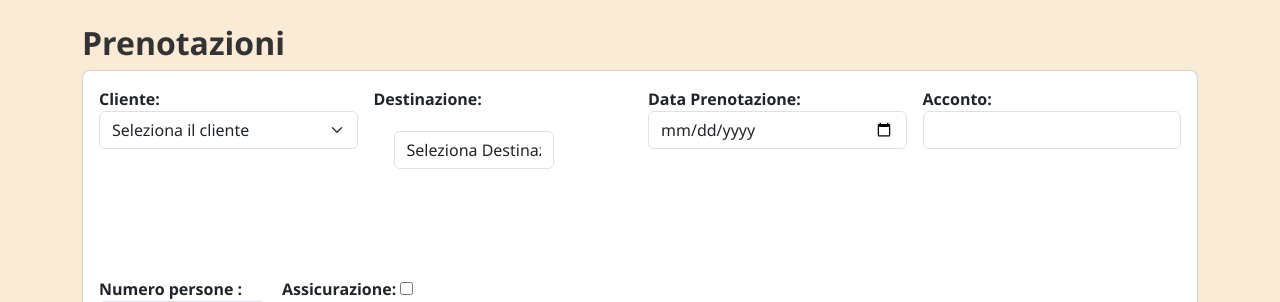
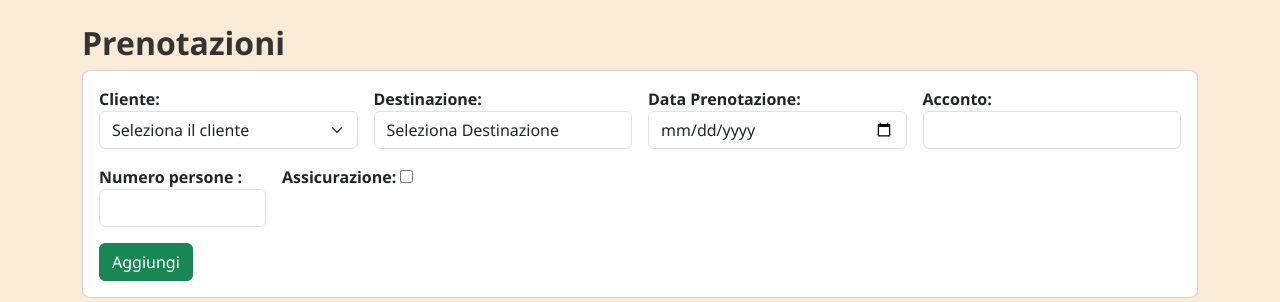
Before and after one commit to chiaratanzi00/DB_MYSQL_PHP, a PHP site: page /prenotazioni.php in a window 1280 px wide. Shown: the part 76-378 px from the top of the page. Run offline with PHP 8.4, Linux system fonts and the light colour scheme; data that the repository does not hold is empty.

Commit message:
modifiche

```diff
--- a/TRIP_AGENCY/prenotazioni.php
+++ b/TRIP_AGENCY/prenotazioni.php
@@ -2,8 +2,7 @@
     include 'header.php';
     include 'db.php';
 
-
-    //Logica per impaginazione
+    //------ Logica per impaginazione
     $perPagina = 10;  // n elementi mostrati per pagina
     $page = isset($_GET['page']) ? max(1, intval($_GET['page'])) : 1;
     $offset = ($page - 1) * $perPagina;
@@ -14,8 +13,7 @@
     $destinazioni = $conn->query("SELECT id, citta, paese FROM destinazioni");
 
 
-
-    //LOGICA DI AGGIUNTA
+    //------ LOGICA DI AGGIUNTA
     //chiamata POST che prende il gancio del bottone aggiugi del form, prendendo i valori inseriti nei vari campi
     if($_SERVER["REQUEST_METHOD"] === "POST" && isset($_POST['aggiungi'])){
 
@@ -30,18 +28,13 @@
 
     echo "<div class='alert alert-success'>Prenotazione Aggiunta!</div>";
 
-
     }
 
 
-
-
-
-    //LOGICA DI MODIFICA
+    //------ LOGICA DI MODIFICA
     $prenotazione_modifica = null;
 
     if (isset($_GET['modifica'])){
-
 
         $res = $conn->query("SELECT * FROM prenotazioni WHERE id = " . intval($_GET['modifica']));
 
@@ -50,10 +43,7 @@
     }
 
 
-
-
-
-    //MODIFICA DEL DATO, SALVATAGGIO
+    //------ MODIFICA DEL DATO, SALVATAGGIO
     if($_SERVER["REQUEST_METHOD"] === "POST" && isset($_POST['salva_modifica'])){
 
         //PREPARE
@@ -67,10 +57,7 @@
     }
 
 
-
-
-
-    //CANCELLAZIONE CLIENTE
+    //------ CANCELLAZIONE CLIENTE
     if(isset($_GET['elimina'])){
 
         $id = intval($_GET['elimina']);
@@ -87,8 +74,6 @@
     //QUERY PER ordinare i dati in modo DECRESCENTE IMPAGINATI PER valore di "$perPagina"
     //$result = $conn->query("SELECT * FROM prenotazioni ORDER BY id ASC LIMIT $perPagina OFFSET $offset");
 
-
-
     //QUERY ASSOCIAZIONE JOIN TRA LE DUE TABELLE
 
     $stmt = $conn->prepare("SELECT p.id, c.nome, c.cognome, d.citta, d.paese, p.dataprenotazione, p.numero_persone, p.acconto, p.assicurazione
@@ -101,11 +86,7 @@
     $stmt->execute();
     $result = $stmt->get_result();
 
-
-
  ?>
-
-
 
 
 
@@ -137,7 +118,7 @@
 
                     <div class="col-md-3">
                         <label style="font-weight: 600;" for="">Destinazione: </label>
-                        <div class="wrapper">
+
                             <select name="id_destinazione" class="form-control" onfocus='this.size=3;' onblur='this.size=1;' onchange='this.size=1; this.blur();' required>
 
                                 <option value="">Seleziona Destinazione</option>
@@ -145,15 +126,12 @@
 
                                     <option value="<?= $d['id'] ?>"><?= $d['citta'] . ' ' . $d['paese'] ?></option>
 
-
-
                                 <?php endwhile; ?>
                             </select>
-                        </div>
+
 
 
                     </div>
-
 
 
                     <div class="col-md-3">
@@ -175,7 +153,6 @@
                     </div>
 
 
-
                     <div class="col-md-2">
                         <label style="font-weight: 600;" for="">Numero persone : </label>
                         <input type="number" min ="1" name="numero_persone" class="form-control" placeholder=""
@@ -186,16 +163,12 @@
                     </div>
 
 
-
                     <div class="col-md-2">
                         <label style="font-weight: 600;" for="">Assicurazione: </label>
 
                         <!--Logica ternaria dato assicurazione booleano/ tinyInt su Mysql trattato come int in php-->
                         <input type="checkbox"  name="assicurazione"
-
-
                         value="1" <?= ($prenotazione_modifica['assicurazione'] ?? 0) ? 'checked' : ''?>  required>
-
 
                     </div>
 
@@ -215,8 +188,6 @@
             </form>
         </div>
     </div>
-
-
 
 
     <!--Tabella-->
@@ -256,18 +227,14 @@
                         <a class="btn btn-sm btn-warning" href="?modifica=<?= $row['id']  ?>">Modifica</a>
                         <a class="btn btn-sm btn-danger" href="?elimina=<?= $row['id']  ?>" onclick="return confirm ('Sicuro?')">Elimina</a>
 
-
                     </td>
                 </tr>
-
 
             <?php endwhile; ?>
 
         </tbody>
 
     </table>
-
-
 
     <!--Paginazione-->
     <nav>
@@ -283,7 +250,6 @@
             <?php endfor; ?>
 
 
-
         </ul>
     </nav>
 
```
Lines whose indentation alone changed are shown as unchanged.
